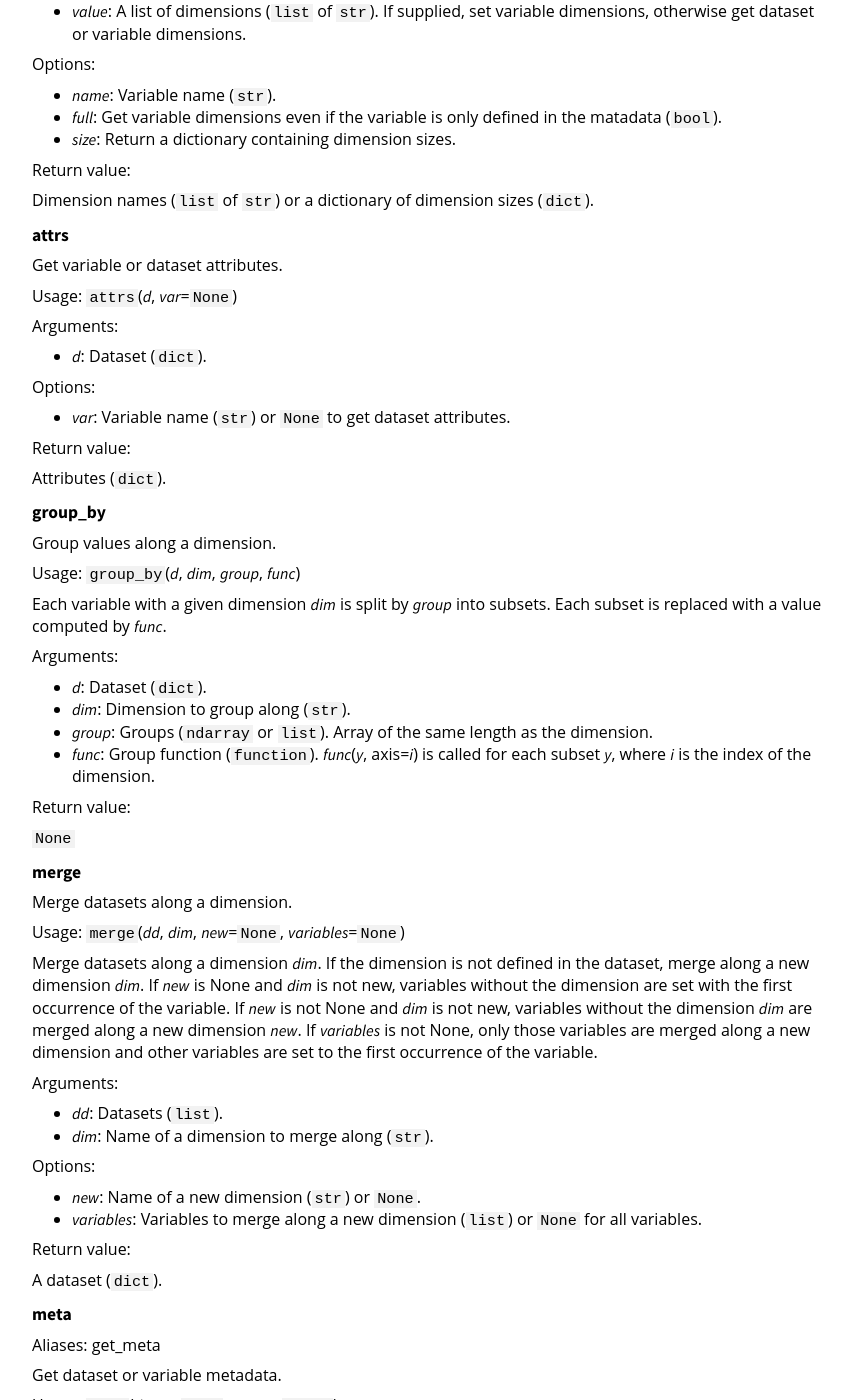
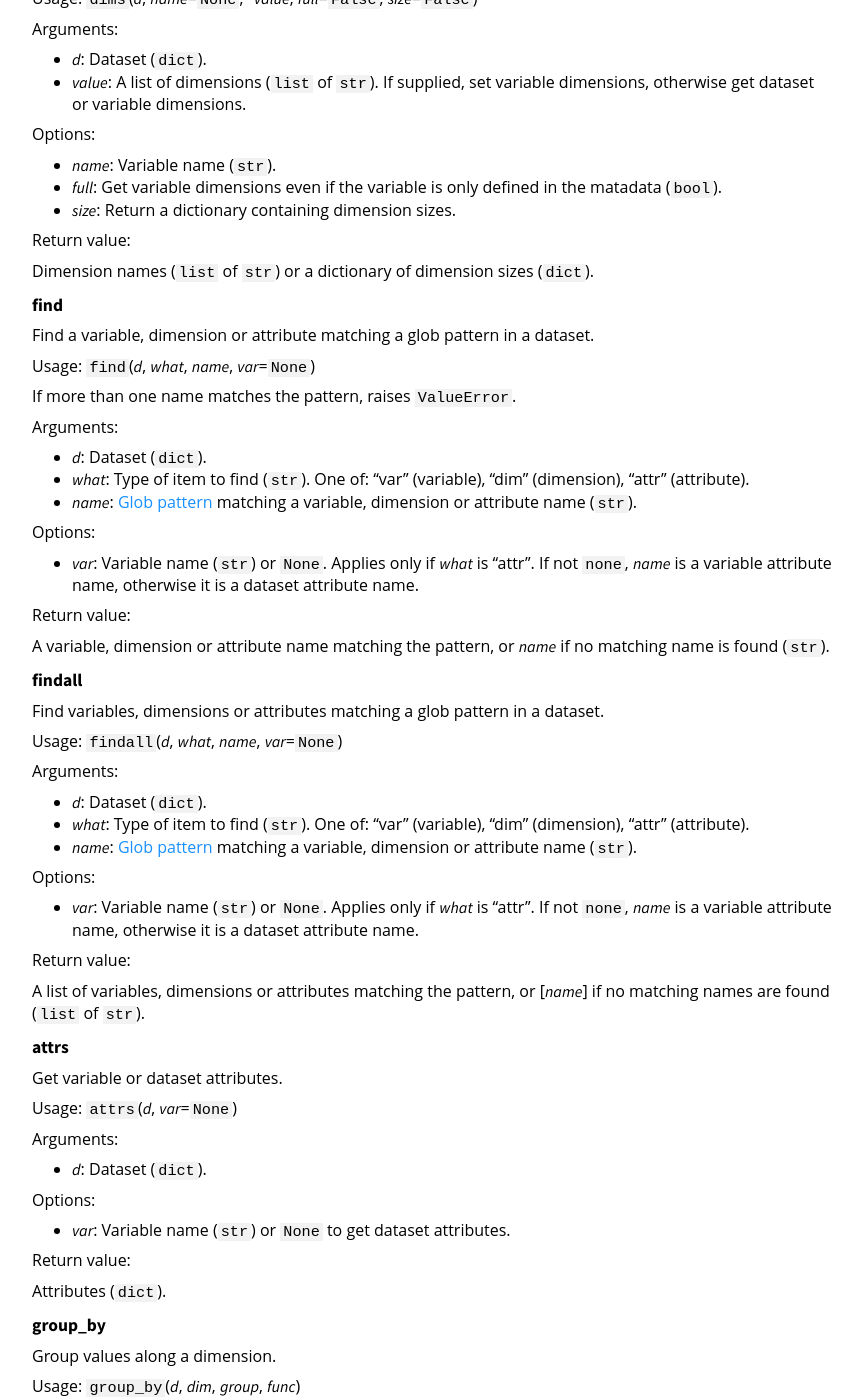
Before and after one commit to peterkuma/ds-format, a Jekyll site: the page built from docs/Python_API/master/index.md, in a window 1280 px wide and 1400 px high, scrolled down 2261 px. Shown: the whole window, without its empty margins (208-1070 px from the left). Built offline with Jekyll 4.4.1, drawn with Linux system fonts in a browser that asks for light colours; some web fonts are replaced; some of the changed text lies outside the part shown.

Commit message:
Document require, find and findall

```diff
--- a/docs/Python_API/master/index.md
+++ b/docs/Python_API/master/index.md
@@ -21,6 +21,8 @@ import ds_format as ds
 | [attrs](#attrs) | Get variable or dataset attributes. |
 | [dim](#dim) | Get a dimension size. |
 | [dims](#dims) | Get dataset or variable dimensions or set variable dimensions. |
+| [find](#find) | Find a variable, dimension or attribute matching a glob pattern in a dataset. |
+| [findall](#findall) | Find variables, dimensions or attributes matching a glob pattern in a dataset. |
 | [group_by](#group_by) | Group values along a dimension. |
 | [merge](#merge) | Merge datasets along a dimension. |
 | [meta](#meta) | Get dataset or variable metadata. |
@@ -29,6 +31,7 @@ import ds_format as ds
 | [rename](#rename) | Rename a variable. |
 | [rename_attr](#rename_attr) | Rename a dataset or variable attribute. |
 | [rename_dim](#rename_dim) | Rename a dimension. |
+| [require](#require) | Require that a variable, dimension or attribute is defined in a dataset. |
 | [rm](#rm) | Remove a variable. |
 | [rm_attr](#rm_attr) | Remove a dataset or variable attribute. |
 | [select](#select) | Filter dataset by a selector. |
--- a/docs/_includes/functions.md
+++ b/docs/_includes/functions.md
@@ -78,6 +78,48 @@ Options:
 Return value:
 
 Dimension names (`list` of `str`) or a dictionary of dimension sizes (`dict`).
+
+#### find
+
+Find a variable, dimension or attribute matching a glob pattern in a dataset.
+
+Usage: `find`(*d*, *what*, *name*, *var*=`None`)
+
+If more than one name matches the pattern, raises `ValueError`.
+
+Arguments:
+
+- *d*: Dataset (`dict`).
+- *what*: Type of item to find (`str`). One of: "var" (variable), "dim" (dimension), "attr" (attribute).
+- *name*: [Glob pattern](https://docs.python.org/3/library/fnmatch.html) matching a variable, dimension or attribute name (`str`).
+
+Options:
+
+- *var*: Variable name (`str`) or `None`. Applies only if *what* is "attr". If not `none`, *name* is a variable attribute name, otherwise it is a dataset attribute name.
+
+Return value:
+
+A variable, dimension or attribute name matching the pattern, or *name* if no matching name is found (`str`).
+
+#### findall
+
+Find variables, dimensions or attributes matching a glob pattern in a dataset.
+
+Usage: `findall`(*d*, *what*, *name*, *var*=`None`)
+
+Arguments:
+
+- *d*: Dataset (`dict`).
+- *what*: Type of item to find (`str`). One of: "var" (variable), "dim" (dimension), "attr" (attribute).
+- *name*: [Glob pattern](https://docs.python.org/3/library/fnmatch.html) matching a variable, dimension or attribute name (`str`).
+
+Options:
+
+- *var*: Variable name (`str`) or `None`. Applies only if *what* is "attr". If not `none`, *name* is a variable attribute name, otherwise it is a dataset attribute name.
+
+Return value:
+
+A list of variables, dimensions or attributes matching the pattern, or [*name*] if no matching names are found (`list` of `str`).
 
 #### attrs
 
@@ -260,6 +302,29 @@ Return value:
 
 `None`
 
+#### require
+
+Require that a variable, dimension or attribute is defined in a dataset.
+
+Usage: `require`(*d*, *what*, *name*, *var*=`None`, *full*=`False`)
+
+If the item is not found and the mode is "soft", returns `False`. If the mode is "strict", raises `NameError`. If the mode is "moderate", produces a warning and returns `False`.
+
+Arguments:
+
+- *d*: Dataset (`dict`).
+- *what*: Type of item to require. One of: "var" (variable), "dim" (dimension), "attr" (attribute) (`str`).
+- *name*: Variable, dimension or attribute name (`str`).
+
+Options:
+
+- *var*: Variable name (`str`) or `None`. Applies only if *what* is "attr". If not `none`, *name* is a variable attribute name, otherwise it is a dataset attribute name.
+- *full*: Also look for items which are defined only in dataset metadata (`bool`).
+
+Return value:
+
+`true` if the required item is defined in the dataset, otherwise `false` or raises an exception depending on the mode.
+
 #### rm
 
 Remove a variable.
--- a/ds_format/__init__.py
+++ b/ds_format/__init__.py
@@ -26,7 +26,6 @@ from .op import \
 	rm, \
 	rm_attr, \
 	select, \
-	require, \
 	var, \
 	vars_ as vars, \
 	time_dt
```
Also changed, not shown: ds_format/op.py (+45 -0 lines).
